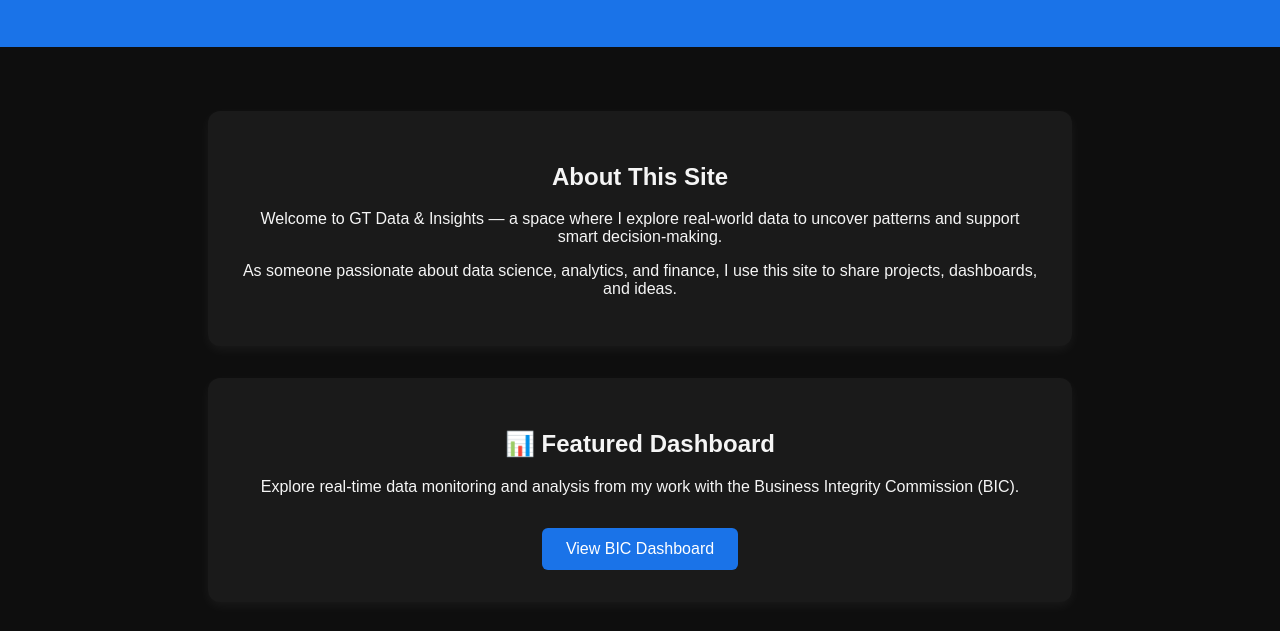
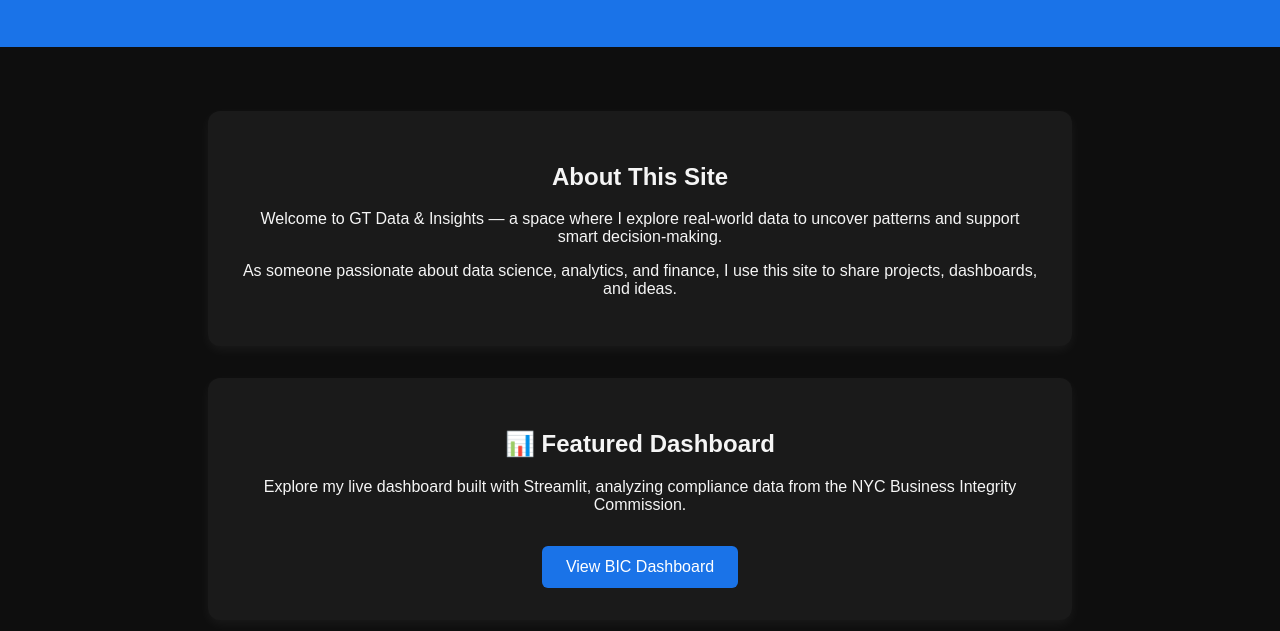
Before and after one commit to gtallent3/gt-data-insights, a plain HTML site: page index.html in a window 1280 px wide. Shown: the part 109-740 px from the top of the page. Drawn offline with Linux system fonts and the light colour scheme.

Commit message:
fixing bic dashboard

```diff
--- a/index.html
+++ b/index.html
@@ -89,8 +89,8 @@
 
     <section>
       <h2>📊 Featured Dashboard</h2>
-      <p>Explore real-time data monitoring and analysis from my work with the Business Integrity Commission (BIC).</p>
-      <a href="BicDataDashboard/index.html" class="button">View BIC Dashboard</a>
+      <p>Explore my live dashboard built with Streamlit, analyzing compliance data from the NYC Business Integrity Commission.</p>
+      <a href="https://bic-dashboard.streamlit.app/" class="button" target="_blank">View BIC Dashboard</a>
     </section>
 
     <section>
```
